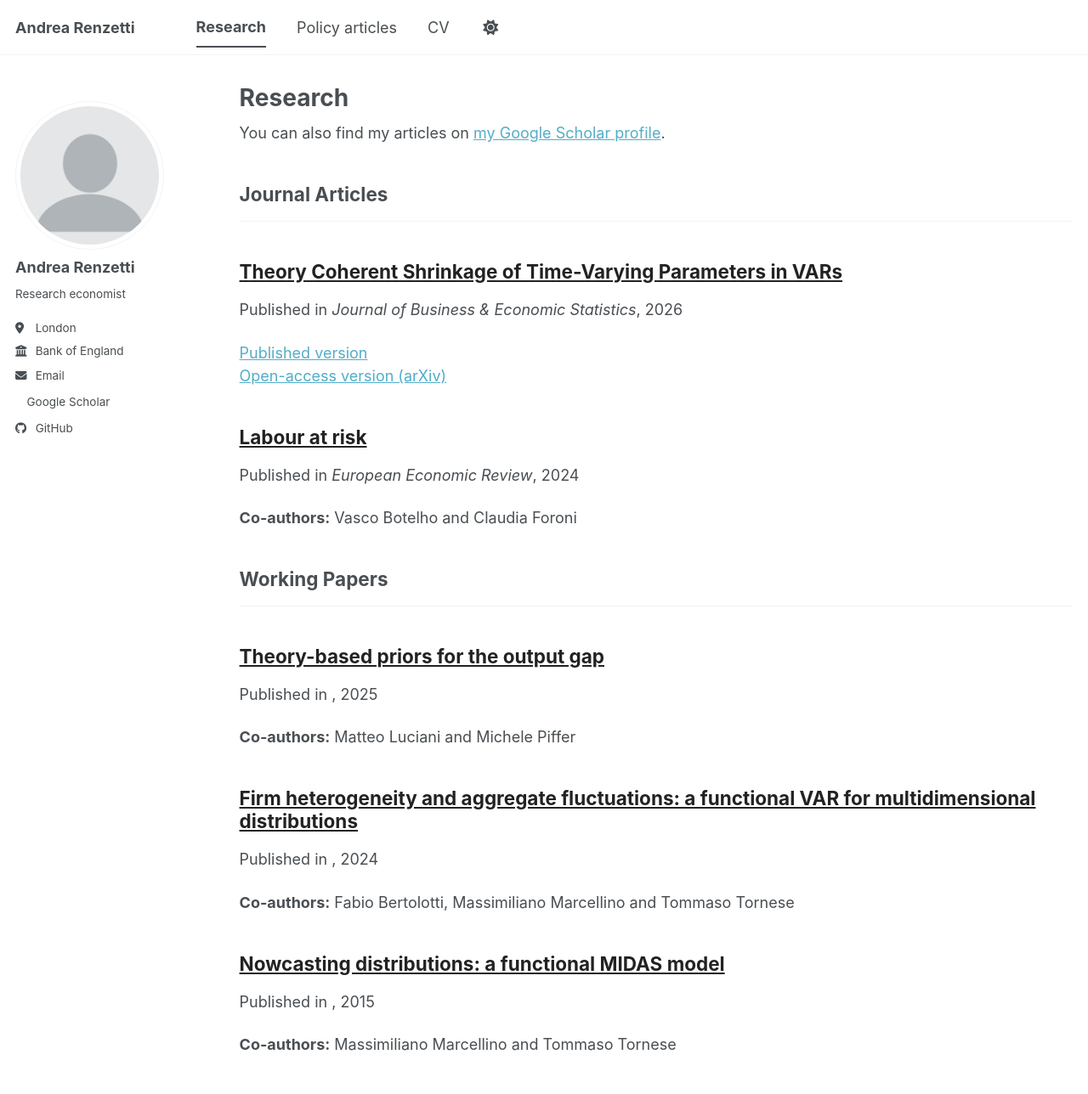
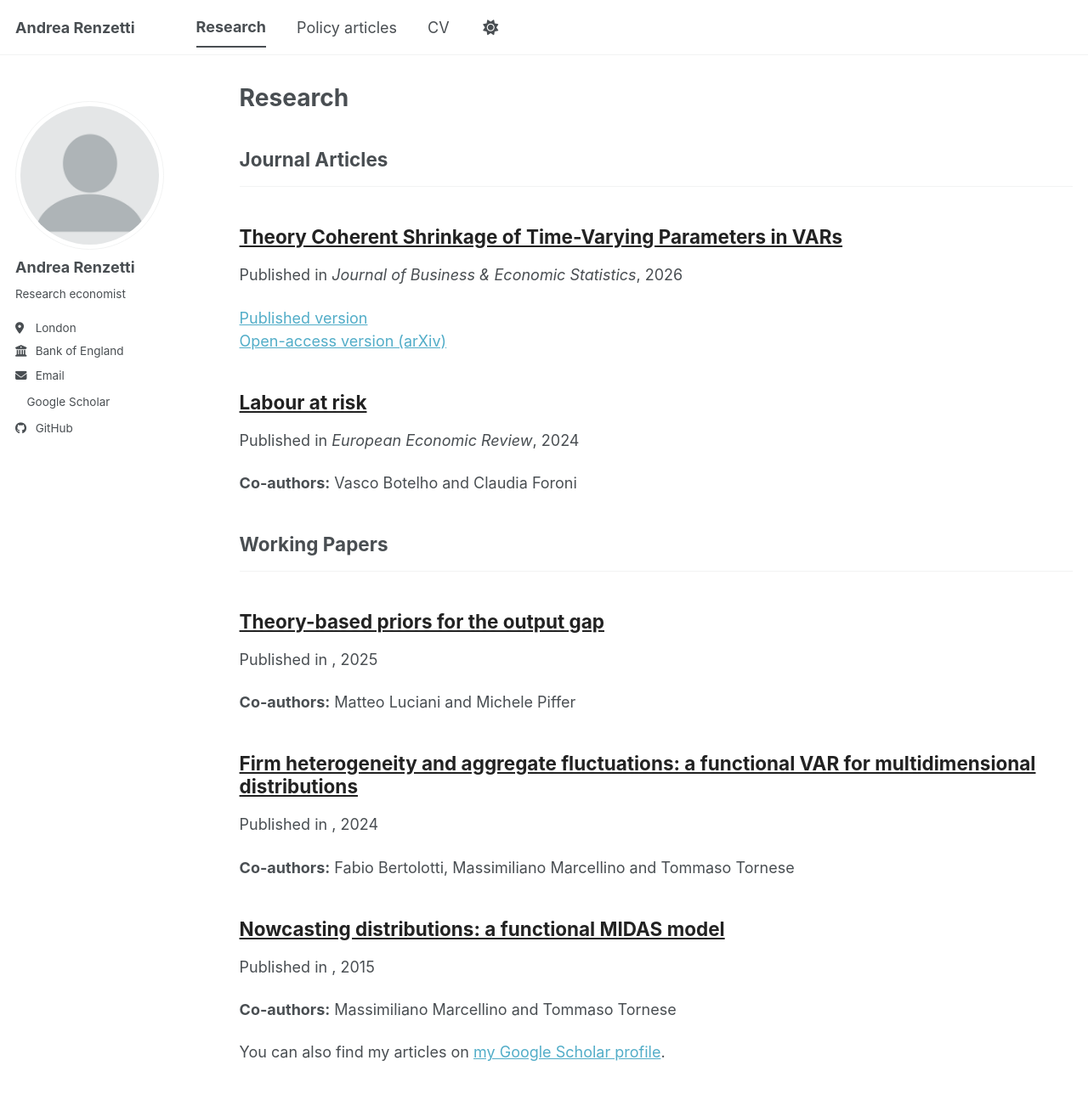
Before and after one commit to RenzettiA/RenzettiA.github.io, a Jekyll site: the page built from _pages/publications.html, in a window 1280 px wide and 1357 px high. Shown: the top 1288 px of the window at 85% size. Built offline with Jekyll 4.4.1, drawn with Linux system fonts in a browser that asks for light colours; a style sheet for code colours, icons or effects is not loaded; part of the change alters nothing that is shown.

Commit message:
Restore Google Scholar profile link conditionally
Reintroduced Google Scholar profile link if available.

```diff
--- a/_pages/publications.html
+++ b/_pages/publications.html
@@ -5,9 +5,6 @@ permalink: /publications/
 author_profile: true
 ---
 
-{% if site.author.googlescholar %}
-  <div class="wordwrap">You can also find my articles on <a href="{{site.author.googlescholar}}">my Google Scholar profile</a>.</div>
-{% endif %}
 
 {% include base_path %}
 
@@ -31,3 +28,9 @@ author_profile: true
     {% include archive-single.html %}
   {% endfor %}
 {% endif %}
+
+
+
+{% if site.author.googlescholar %}
+  <div class="wordwrap">You can also find my articles on <a href="{{site.author.googlescholar}}">my Google Scholar profile</a>.</div>
+{% endif %}
```
